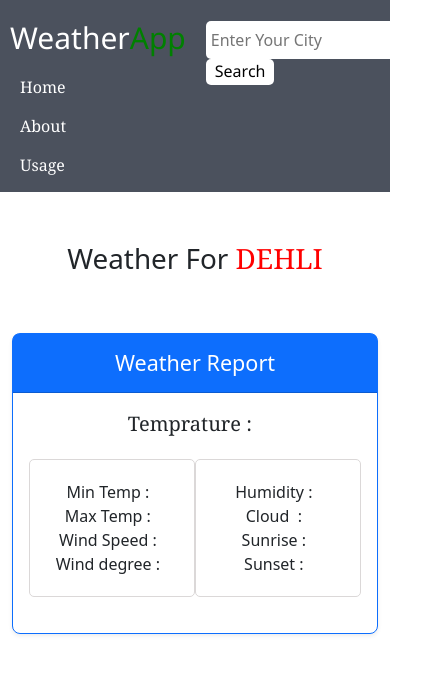
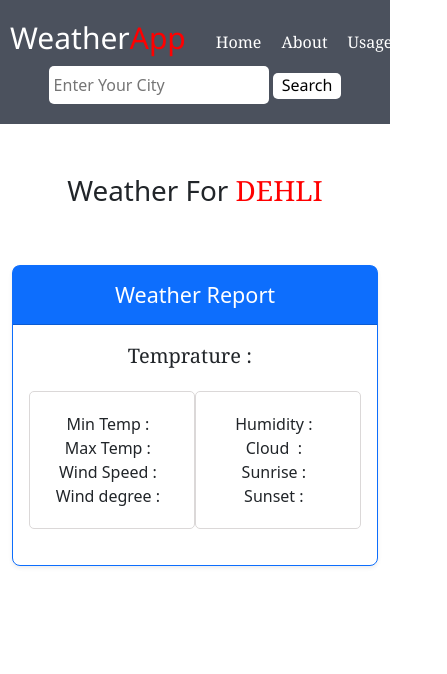
Before and after one commit to Spyware08/Weather-project, a plain HTML site: page index.html in a window 390 px wide. Shown: the whole page, 447 px wide, since content can reach past the window. Drawn offline with nearby package versions, Linux system fonts and the light colour scheme; no server answers.

Commit message:
udating css

```diff
--- a/style.css
+++ b/style.css
@@ -37,7 +37,7 @@ body {
 }
 
 .logo span {
-    color: green;
+    color: red;
 }
 
 .search {
@@ -114,7 +114,11 @@ body {
     font-family: Georgia, 'Times New Roman', Times, serif;
 }
 
-@media only screen and (max-width: 768px) {
+@media only screen and (max-width: 650px) {
+
+    #searchinpt{
+        width: 120px;
+    }
 
 
     .first {
@@ -134,16 +138,28 @@ body {
         border-color: rgb(219, 216, 216);
     }
 
-    .container{
+    #container{
         background-repeat: no-repeat;
+        height: 100vh;
     }
     .col{
         margin-top: 50px;
     }
 }
-@media only screen and (max-width: 768px) {
-    .navfirst {
+@media only screen and (max-width: 579px) {
+    nav{
         display: block;
+
+    }
+    #searchinpt{
+        width: 220px;
+    }
+    .navfirst{
+        display: flex;
+        justify-content: space-between;
+    }
+    .search{
+        text-align: center;
     }
 
 }
```
